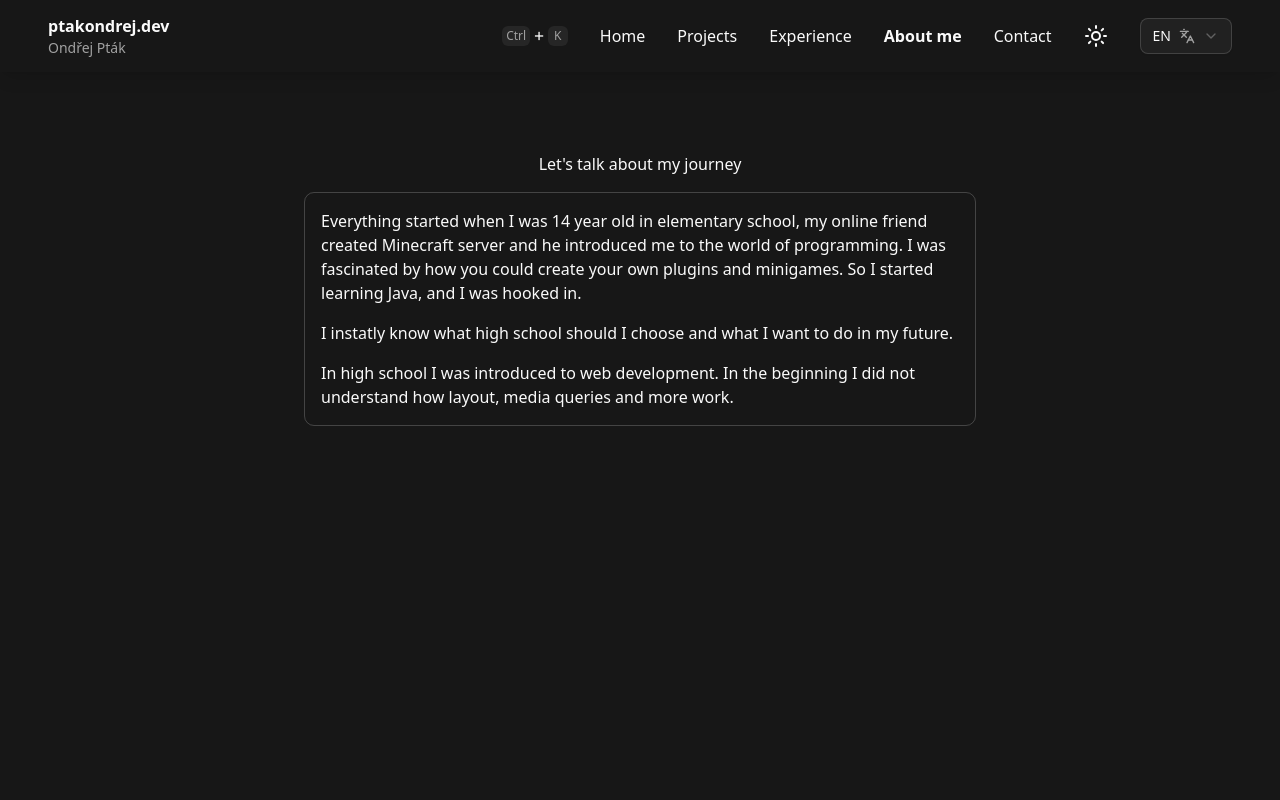
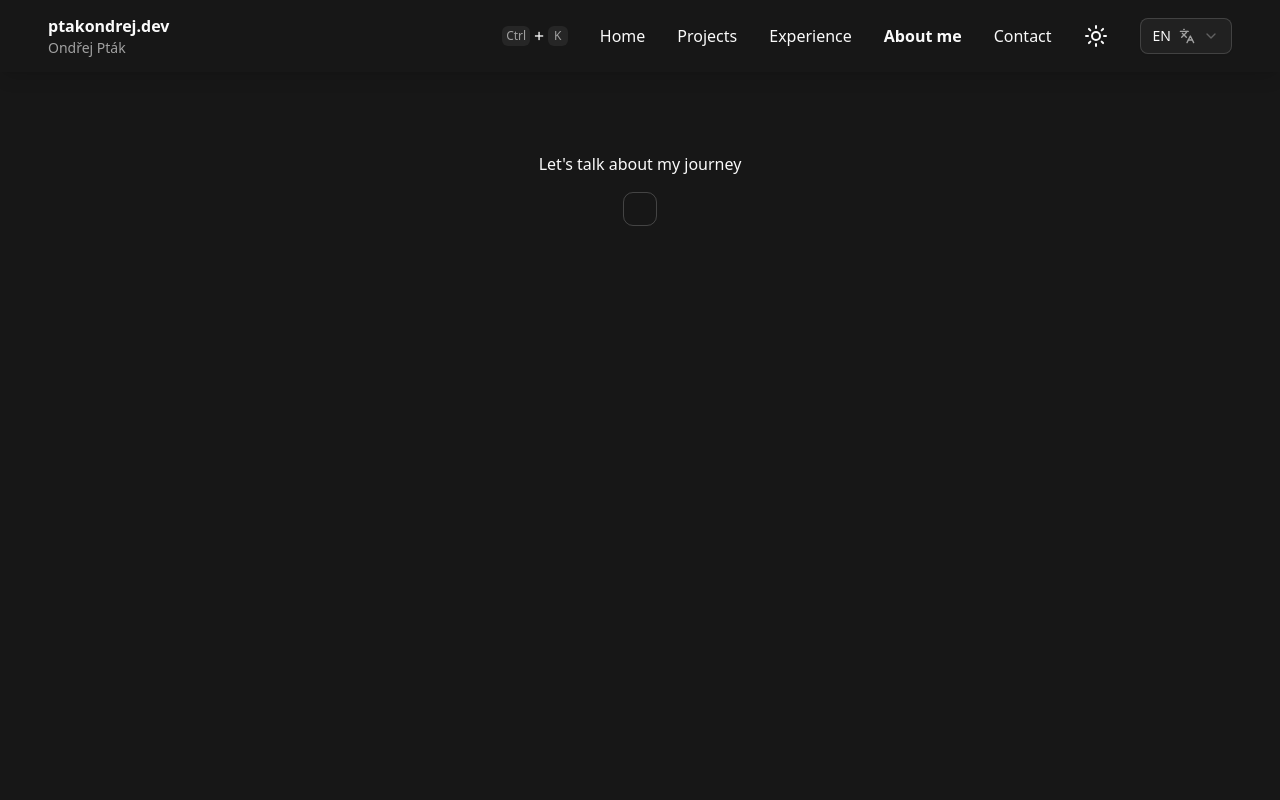
Before and after one commit to florixak/ondrej-portfolio, a Next.js app: page /en/about in a window 1280 px wide. Shown: the top 800 px of the page. Built offline with nearby package versions, Linux system fonts and the light colour scheme.

Commit message:
Refactor About page to use async translations
Updated AboutPage component to be async and fetch translations using getTranslations. Removed hardcoded text content in preparation for localization.

```diff
--- a/app/[locale]/about/page.tsx
+++ b/app/[locale]/about/page.tsx
@@ -7,27 +7,12 @@ export const generateMetadata = async () => {
   };
 };
 
-const AboutPage = () => {
+const AboutPage = async () => {
+  const t = await getTranslations("about");
   return (
     <section className="flex-center flex-col gap-4 mt-10">
       <h1>Let's talk about my journey</h1>
-      <div className="flex flex-col gap-4 max-w-2xl border border-foreground/20 p-4 rounded-lg">
-        <p>
-          Everything started when I was 14 year old in elementary school, my
-          online friend created Minecraft server and he introduced me to the
-          world of programming. I was fascinated by how you could create your
-          own plugins and minigames. So I started learning Java, and I was
-          hooked in.
-        </p>
-        <p>
-          I instatly know what high school should I choose and what I want to do
-          in my future.
-        </p>
-        <p>
-          In high school I was introduced to web development. In the beginning I
-          did not understand how layout, media queries and more work.
-        </p>
-      </div>
+      <div className="flex flex-col gap-4 max-w-2xl border border-foreground/20 p-4 rounded-lg"></div>
     </section>
   );
 };
```
